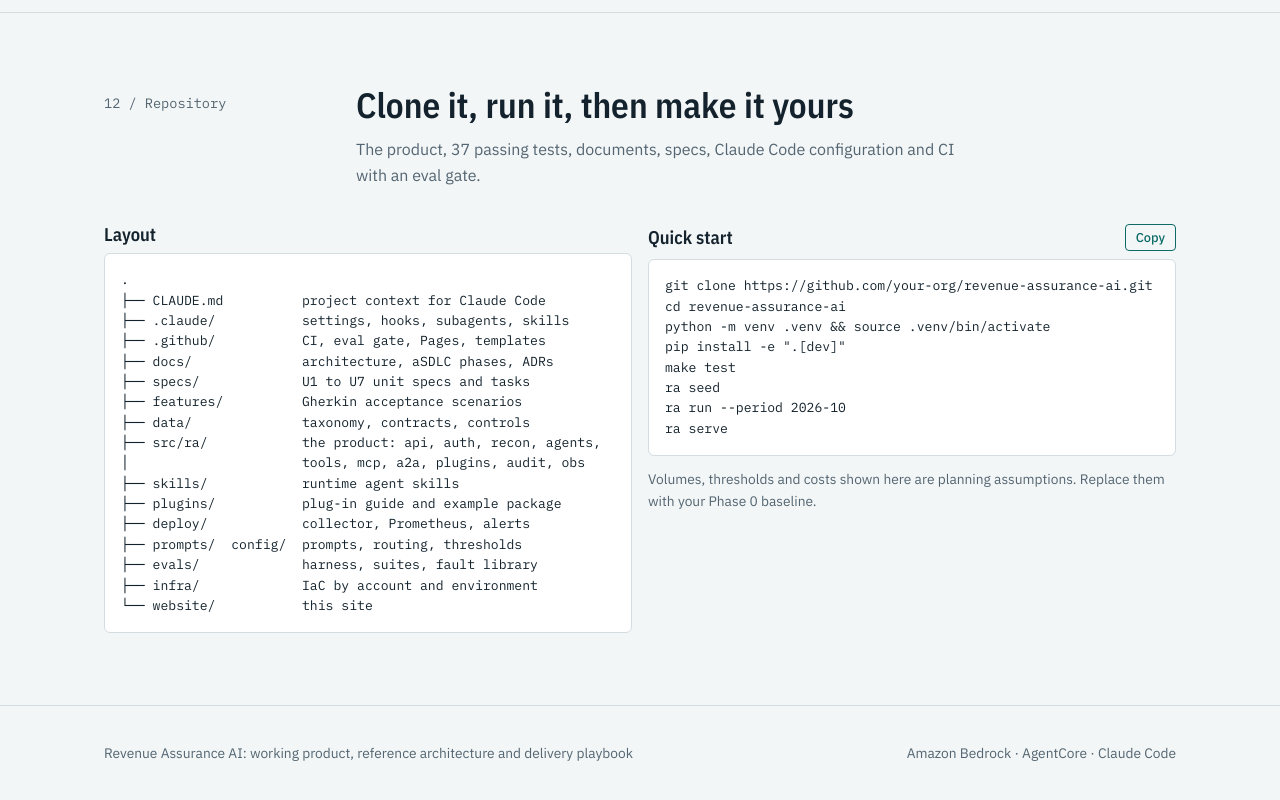
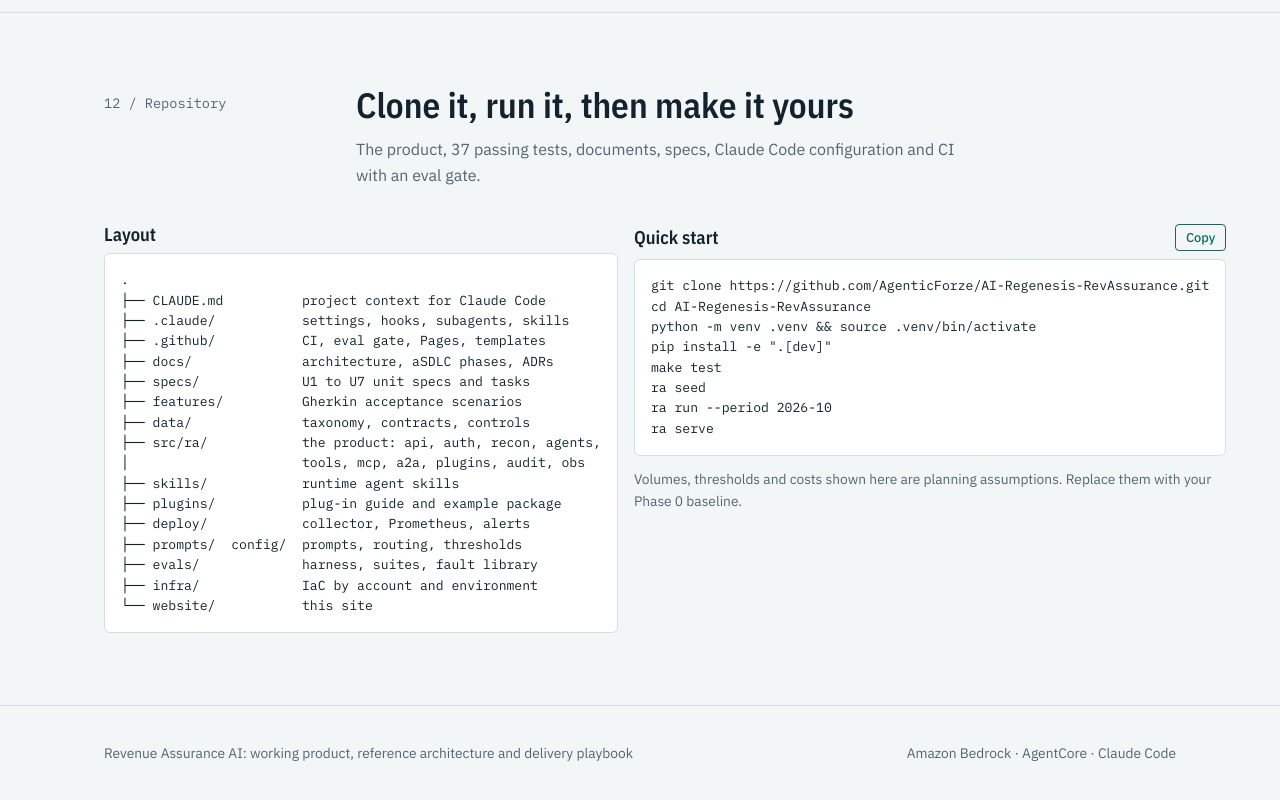
Before and after one commit to AgenticForze/AI-Regenesis-RevAssurance, a plain HTML site: page website/index.html in a window 1280 px wide. Shown: the part 9616-10416 px from the top of the page. Drawn offline with nearby package versions, Linux system fonts and the light colour scheme.

Commit message:
Point repository links at AgenticForze/AI-Regenesis-RevAssurance
Co-Authored-By: Claude Fable 5.2 <noreply@anthropic.com>
Claude-Session: https://claude.ai/code/session_01CKJ49gQY5VbiieiiE1LGp6

```diff
--- a/website/index.html
+++ b/website/index.html
@@ -222,7 +222,7 @@ footer .wrap { display: flex; justify-content: space-between; flex-wrap: wrap; g
         <h1>Reconcile 4 million transactions a day. Let AI work only on the <em>breaks</em>.</h1>
         <p class="lead">A revenue assurance system for 10 billing and data systems on Amazon Bedrock and AgentCore, delivered with Claude Code. The repository includes a product you can run today: sign-in and policy, nine controls, agents with tools and skills, MCP, A2A, plug-ins, audit and reporting. Deterministic rules match the bulk; agents investigate exceptions with evidence; analysts approve every adjustment until the data earns more autonomy.</p>
         <div class="ctas">
-          <a class="btn primary" href="https://github.com/your-org/revenue-assurance-ai">View the repository</a>
+          <a class="btn primary" href="https://github.com/AgenticForze/AI-Regenesis-RevAssurance">View the repository</a>
           <a class="btn ghost" href="#product">See the product</a>
         </div>
       </div>
@@ -650,8 +650,8 @@ footer .wrap { display: flex; justify-content: space-between; flex-wrap: wrap; g
         </div>
         <div>
           <div class="code-head"><h3>Quick start</h3><button class="copy" type="button" id="copy-btn">Copy</button></div>
-<pre id="quickstart">git clone https://github.com/your-org/revenue-assurance-ai.git
-cd revenue-assurance-ai
+<pre id="quickstart">git clone https://github.com/AgenticForze/AI-Regenesis-RevAssurance.git
+cd AI-Regenesis-RevAssurance
 python -m venv .venv &amp;&amp; source .venv/bin/activate
 pip install -e ".[dev]"
 make test
```
Also changed, not shown: 1 other file.
